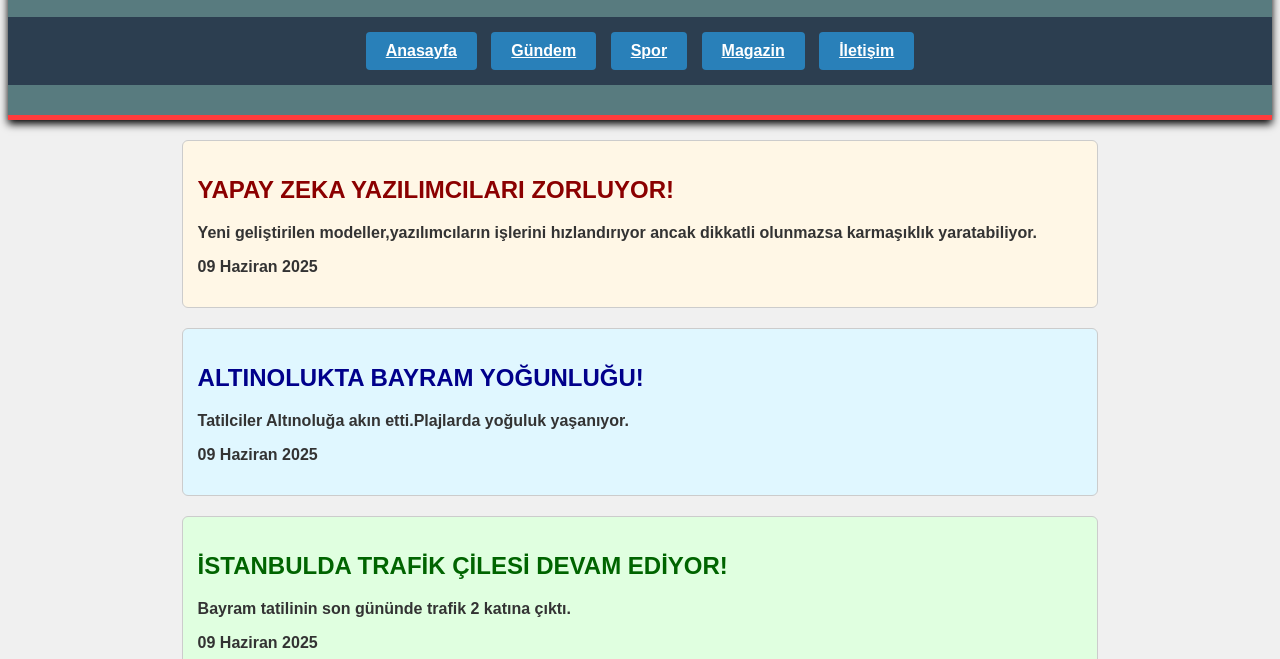
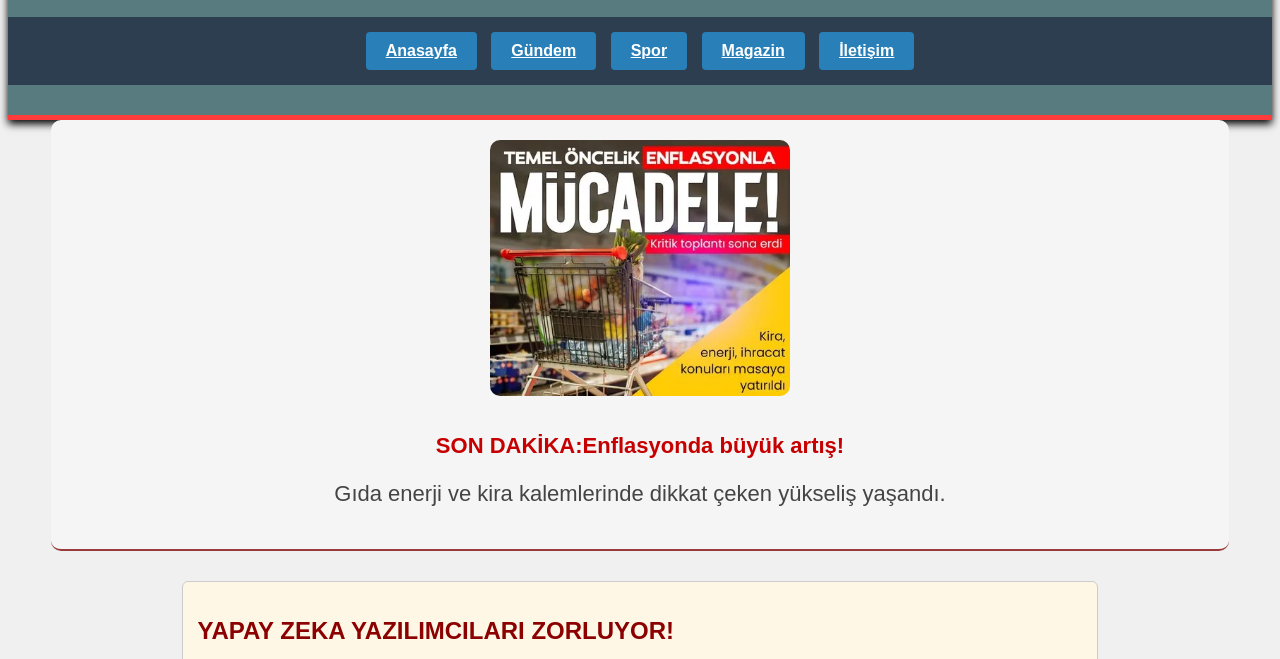
Before and after one commit to augustfrontend/G-NDEM360, a plain HTML site: page index.html in a window 1280 px wide. Shown: the part 141-800 px from the top of the page. Drawn offline with Linux system fonts and the light colour scheme.

Commit message:
Manşet tasarımı düzenlendi

```diff
--- a/index.html
+++ b/index.html
@@ -19,21 +19,32 @@
     <a href="#" class="menu-item">Magazin</a>
     <a href="#" class="menu-item">İletişim</a>
     </div>
+
     </header>
 
+    </div>
 
     <main>
+               <div class="banner">
+        <img src="manset.webp" alt="Manşet Haberi">
+        <h2>SON DAKİKA:Enflasyonda büyük artış!</h2>
+        <p>Gıda enerji ve kira kalemlerinde dikkat çeken yükseliş yaşandı.</p>
+        </div>
+
+
         <!--ilk haber-->
     <div class="haber yazılım">
         <h2>YAPAY ZEKA YAZILIMCILARI ZORLUYOR!</h2>
         <P>Yeni geliştirilen modeller,yazılımcıların işlerini hızlandırıyor ancak dikkatli olunmazsa karmaşıklık yaratabiliyor.</P>
         <p class="tarih">09 Haziran 2025</p>
-        </div>
+
         <!--ikincİ haber-->
         <div class="haber bayram">
             <h2>ALTINOLUKTA BAYRAM YOĞUNLUĞU!</h2>
             <p>Tatilciler Altınoluğa akın etti.Plajlarda yoğuluk yaşanıyor. </p>
             <p class="tarih">09 Haziran 2025</p>
+
+    </div>
         </div>
         <!--üçüncü haber-->
         <div class="haber istanbul">
@@ -44,6 +55,7 @@
             <p class="tarih">09 Haziran 2025</p>
 
         </div>
+
     </main>
 </body>
 </html>
--- a/style.css
+++ b/style.css
@@ -105,3 +105,32 @@ cursor: pointer;
     font-weight: bold;
     box-shadow: 2px 2px 5px rgba(0,0,0,0,2);
 }
+.banner{
+    width: 90%;
+    margin: 0 auto;
+       padding: 20px;
+          background-color: #f5f5f5;
+
+    border-bottom: 2px solid #993b3b;
+    border-radius: 10px;
+    text-align: center;
+    margin-bottom: 30px;
+
+
+}
+.banner img{
+    width: 300px;
+    max-width: 800px;
+    height: auto;
+border-radius: 10px;
+margin-bottom: 15px;
+}
+.banner h2{
+     font-size: 22px;
+   color: #c60000;
+   margin-bottom: 10px;
+}
+.banner p{
+    font-size: 22px;
+    color: #444;
+}
```
Also changed, not shown: manset.webp (added).
